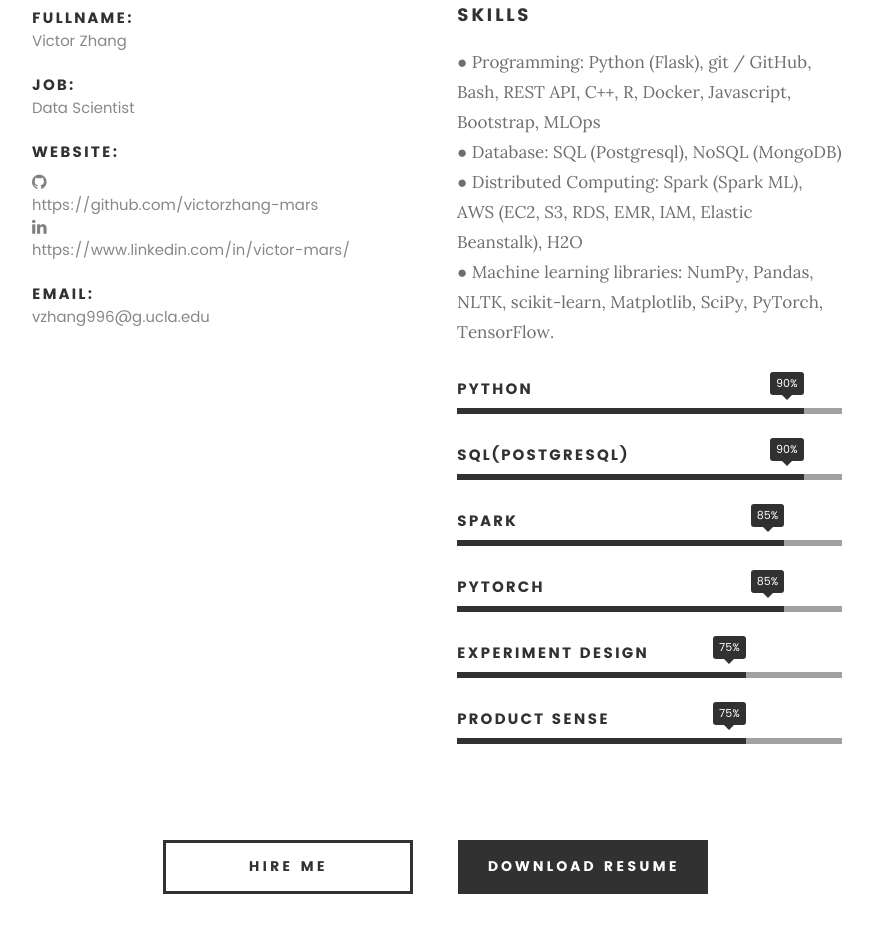
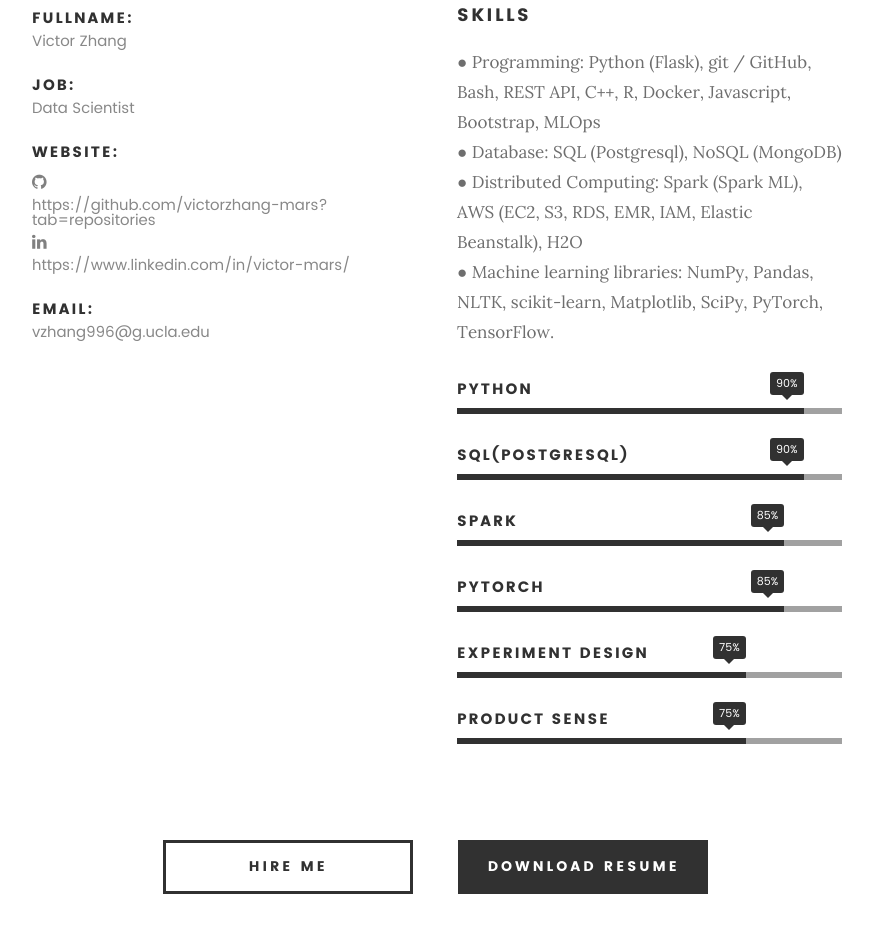
Before and after one commit to victorzhang-mars/victor, a plain HTML site: page index.html in a window 1280 px wide. Shown: the part 1277-2209 px from the top of the page, without its empty margins (203-1076 px from the left). Drawn offline with Linux system fonts and the light colour scheme; files whose address does not match are found by name.

Commit message:
update GitHub link

```diff
--- a/index.html
+++ b/index.html
@@ -92,7 +92,7 @@
    	</div> <!-- /intro-content -->
 
    	<ul class="intro-social">
-        <li><a href="https://github.com/victorzhang-mars" target="_blank"><i class="fa fa-github"></i></a></li>
+        <li><a href="https://github.com/victorzhang-mars?tab=repositories" target="_blank"><i class="fa fa-github"></i></a></li>
 		<li><a href="https://www.linkedin.com/in/victor-mars/" target="_blank"><i class="fa fa-linkedin"></i></a></li>
     </ul> <!-- /intro-social -->
 
@@ -134,7 +134,7 @@
    				</li>
    				<li>
    					<strong>Website:</strong><br>
-   					<a href="https://github.com/victorzhang-mars" target="_blank"><i class="fa fa-github"></i><span>https://github.com/victorzhang-mars</span></a>
+   					<a href="https://github.com/victorzhang-mars?tab=repositories" target="_blank"><i class="fa fa-github"></i><span>https://github.com/victorzhang-mars?tab=repositories</span></a>
 					<a href="https://www.linkedin.com/in/victor-mars/" target="_blank"><i class="fa fa-linkedin"></i><span>https://www.linkedin.com/in/victor-mars/</span></a>
    				</li>
    				<li>
@@ -332,7 +332,7 @@
    			<h5>Portfolio</h5>
    			<h1>Check Out Some of My Favorite Works.</h1>
 
-   			<p class="lead">For other projects I did, please go check out my github. <a href="https://github.com/victorzhang-mars/" target="_blank"><i class="fa fa-github"></i></a> </p>
+   			<p class="lead">For other projects I did, please go check out my github. <a href="https://github.com/victorzhang-mars?tab=repositories" target="_blank"><i class="fa fa-github"></i></a> </p>
 
    		</div>
    	</div> <!-- /section-intro-->
@@ -788,7 +788,7 @@
      		<div class="col-six tab-full pull-right social">
 
      			<ul class="footer-social">
-			      <li><a href="https://github.com/victorzhang-mars"target="_blank" ><i class="fa fa-github"></i></a></li>
+			      <li><a href="https://github.com/victorzhang-mars?tab=repositories"target="_blank" ><i class="fa fa-github"></i></a></li>
 			      <li><a href="https://www.linkedin.com/in/victor-mars/" target="_blank"><i class="fa fa-linkedin"></i></a></li>
 			   </ul>
 
```
